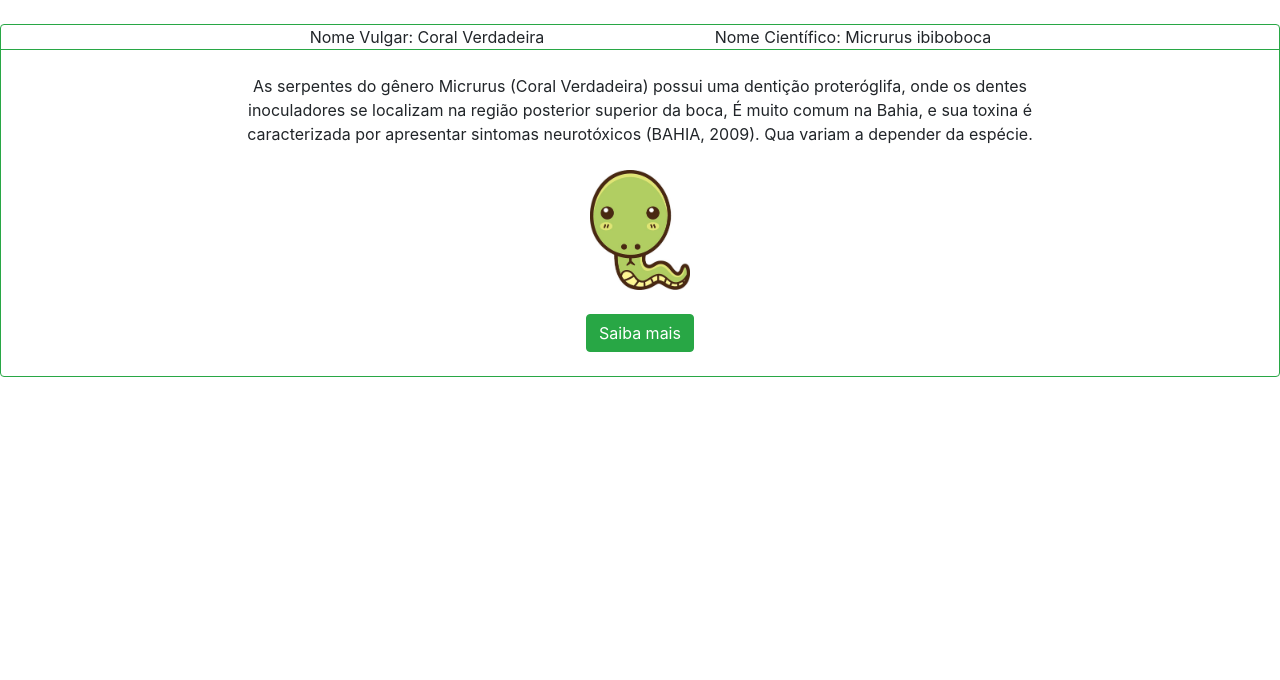
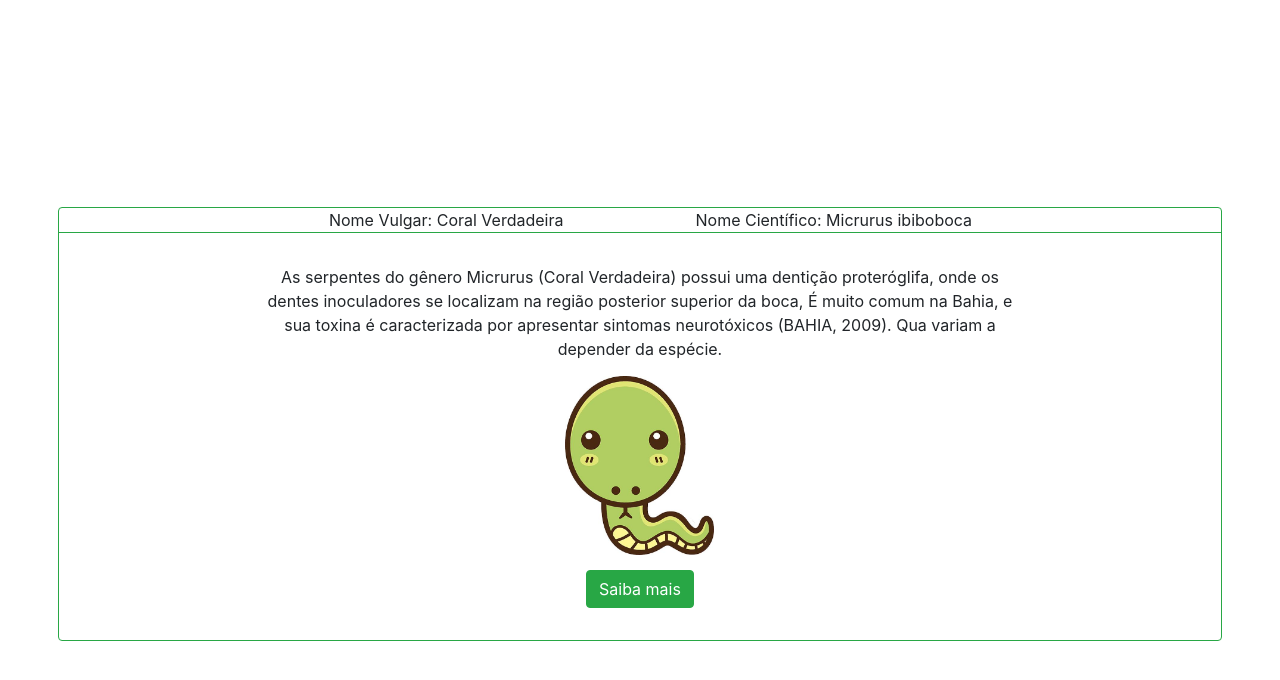
Before and after one commit to EndrylMarques/curriculo-web, a plain HTML site: page index.html in a window 1280 px wide. Drawn offline with nearby package versions, Linux system fonts and the light colour scheme.

Commit message:
Centered Div with 91% max-width #hacktoberfest

```diff
--- a/index.html
+++ b/index.html
@@ -13,36 +13,51 @@
 
 <body>
 	<br>
-<div class="container col col-md-12 text-center border border-success rounded">
+  <div class="align-middle">
+    <div class="vertical-center" >
+      <div class="container col col-md-12 text-center border border-success rounded" id='snake-container'>
         <div class="row justify-content-md-center border-success border-bottom">
           <div class="col col-md-4">
             Nome Vulgar: Coral Verdadeira
           </div>
-
           <div class="col col-md-4">
             Nome Científico: Micrurus ibiboboca
           </div>
         </div>
         <div class="row justify-content-md-center">
-    <div class="col col-md-8">
-      <br>
+          <div class="col col-md-8" id='snake-info'>
             As serpentes do gênero Micrurus (Coral Verdadeira) possui uma dentição proteróglifa, onde os dentes inoculadores se localizam na região posterior superior da boca, É muito comum na Bahia, e sua toxina é caracterizada por apresentar sintomas neurotóxicos (BAHIA, 2009). Qua variam a depender da espécie.
-      <br>
-      <br>
-      <img src="imagens/cobra1.jpg" class="img-fluid" height="100" width="100" alt="Imagem Cobra" >
-      <br>
-      <br>
-
+            <img src="imagens/cobra1.jpg" class="img-fluid" alt="Imagem Cobra" >
             <button class="btn btn-success"> Saiba mais</button>
-      <br>
-      <br>
-
-
+          </div>
         </div>
     </div>
   </div>
 
 
 </body>
+<style>
+.vertical-center {
+  min-height: 100%;
+  min-height: 100vh;
+  display: flex;
+  align-items: center;
+}
 
+.img-fluid {
+    display: flex;
+    max-width: 20%;
+    height: auto;
+    margin: 15px;
+    margin-left: 40%
+}
+
+#snake-info {
+    margin: 2em;
+}
+
+#snake-container {
+  max-width: 91%;
+}
+</style>
 </html>
```
Lines whose indentation alone changed are shown as unchanged.
